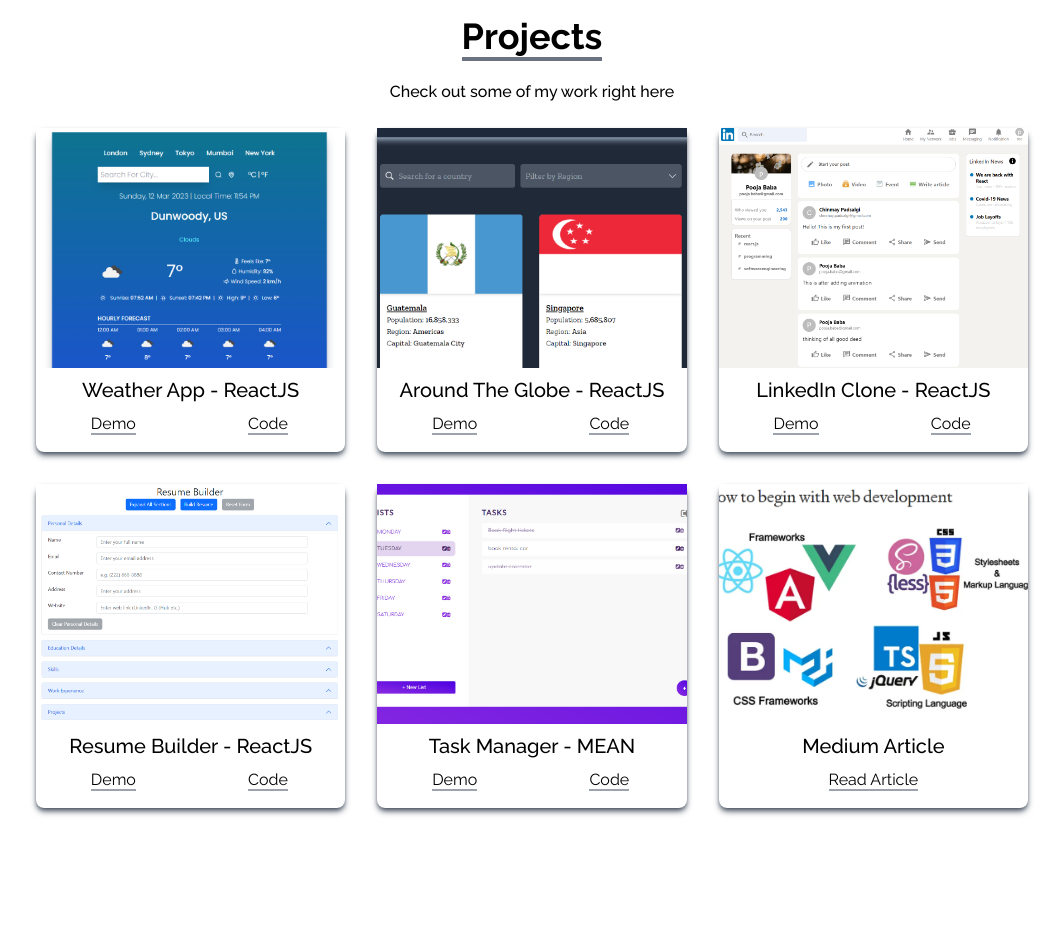
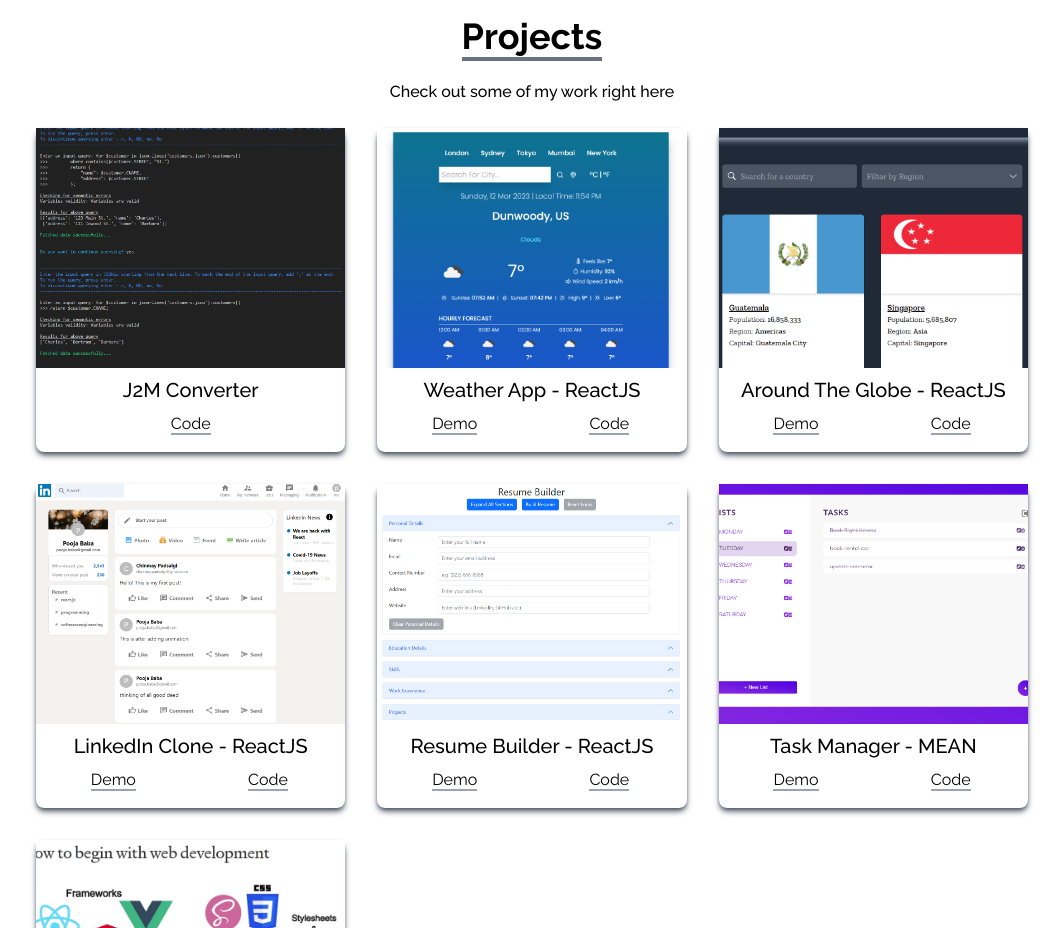
Before and after one commit to babapooja/portfolio, a React (Create React App) app: page / in a window 1280 px wide. Shown: the part 2480-3408 px from the top of the page, without its empty margins (108-1171 px from the left). Built offline with nearby package versions, Linux system fonts and the light colour scheme; the HTML template or start-up script is replaced by a standard one.

Commit message:
added master's project details

```diff
--- a/src/components/Projects.js
+++ b/src/components/Projects.js
@@ -1,6 +1,7 @@
 import React from "react";
 import linkedInClone from "../assets/projects/linkedInClone.png";
 import weatherApp from "../assets/projects/weatherApp.png";
+import J2M from "../assets/projects/cmd.png";
 import mediumArticle from "../assets/projects/mediumArticle.png";
 import resumeBuilder from "../assets/projects/resumeBuilder.png";
 import taskManager from "../assets/projects/taskManager.png";
@@ -8,6 +9,13 @@ import aroundTheGlobe from "../assets/projects/aroundTheGlobe.png";
 import { Fade } from "react-awesome-reveal";
 const Projects = () => {
   const projects = [
+    {
+      id: 7,
+      src: J2M,
+      projectTitle: "J2M Converter",
+      codeLink: "https://github.com/babapooja/Masters-Project",
+      demoLink: null,
+    },
     {
       id: 1,
       src: weatherApp,
@@ -106,14 +114,14 @@ const Projects = () => {
                   {projectTitle}
                 </p>
                 <div className="flex  items-center justify-center mt-2">
-                  {codeLink != null ? (
+                  {codeLink !== null && demoLink !== null ? (
                     <button
                       onClick={() => navigateTo(demoLink)}
                       className="w-1/2 px-6 pb-4 duration-200 hover:font-bold"
                     >
                       <span className="border-b-2 border-gray-400">Demo</span>
                     </button>
-                  ) : (
+                  ) : codeLink === null && demoLink !== null ? (
                     <button
                       onClick={() => navigateTo(demoLink)}
                       className=" px-6 pb-4 duration-200 hover:font-bold"
@@ -122,7 +130,7 @@ const Projects = () => {
                         Read Article
                       </span>
                     </button>
-                  )}
+                  ) : null}
                   {codeLink && (
                     <button
                       onClick={() => navigateTo(codeLink)}
```
Also changed, not shown: src/assets/projects/cmd.png (added).
